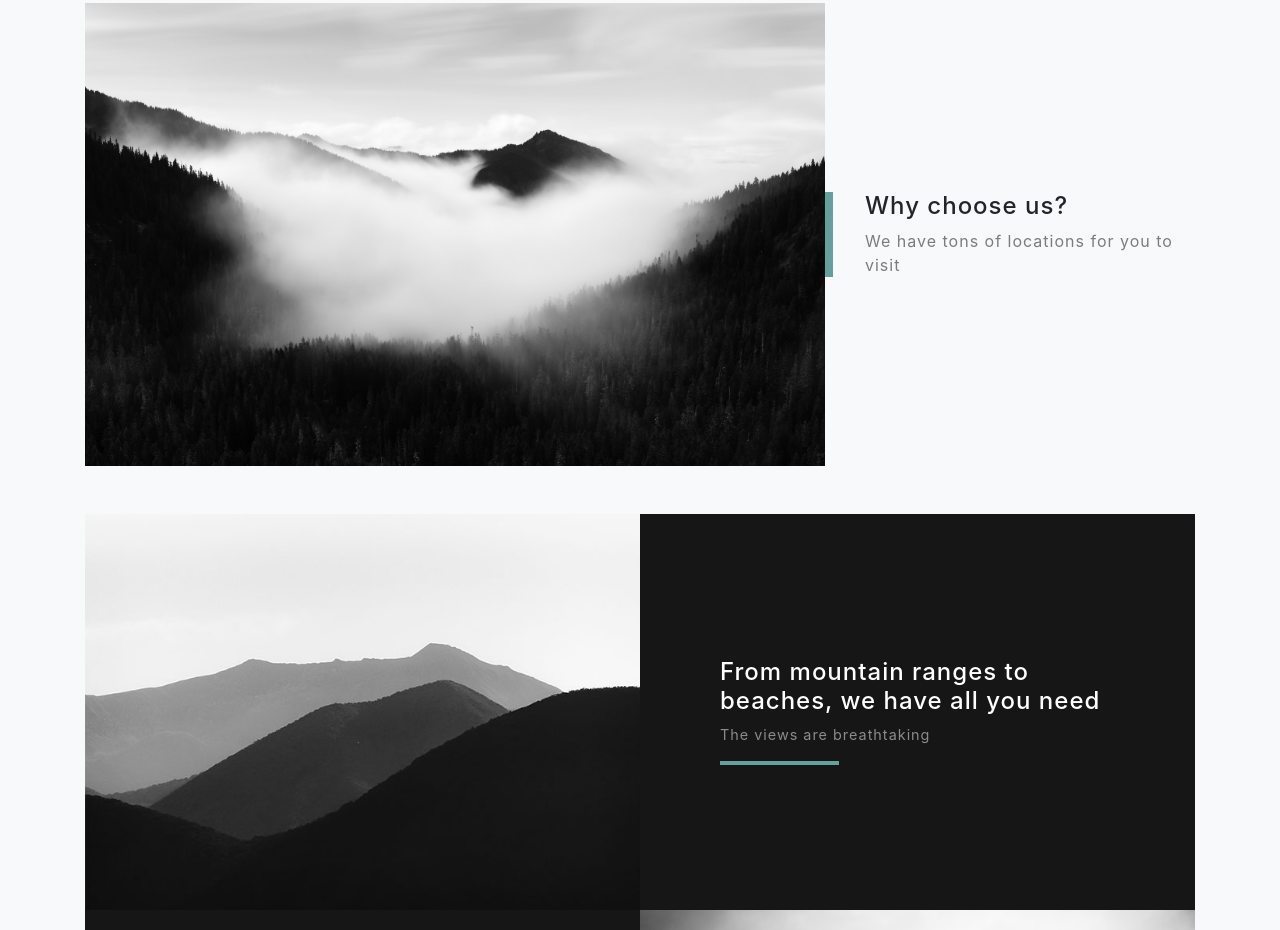
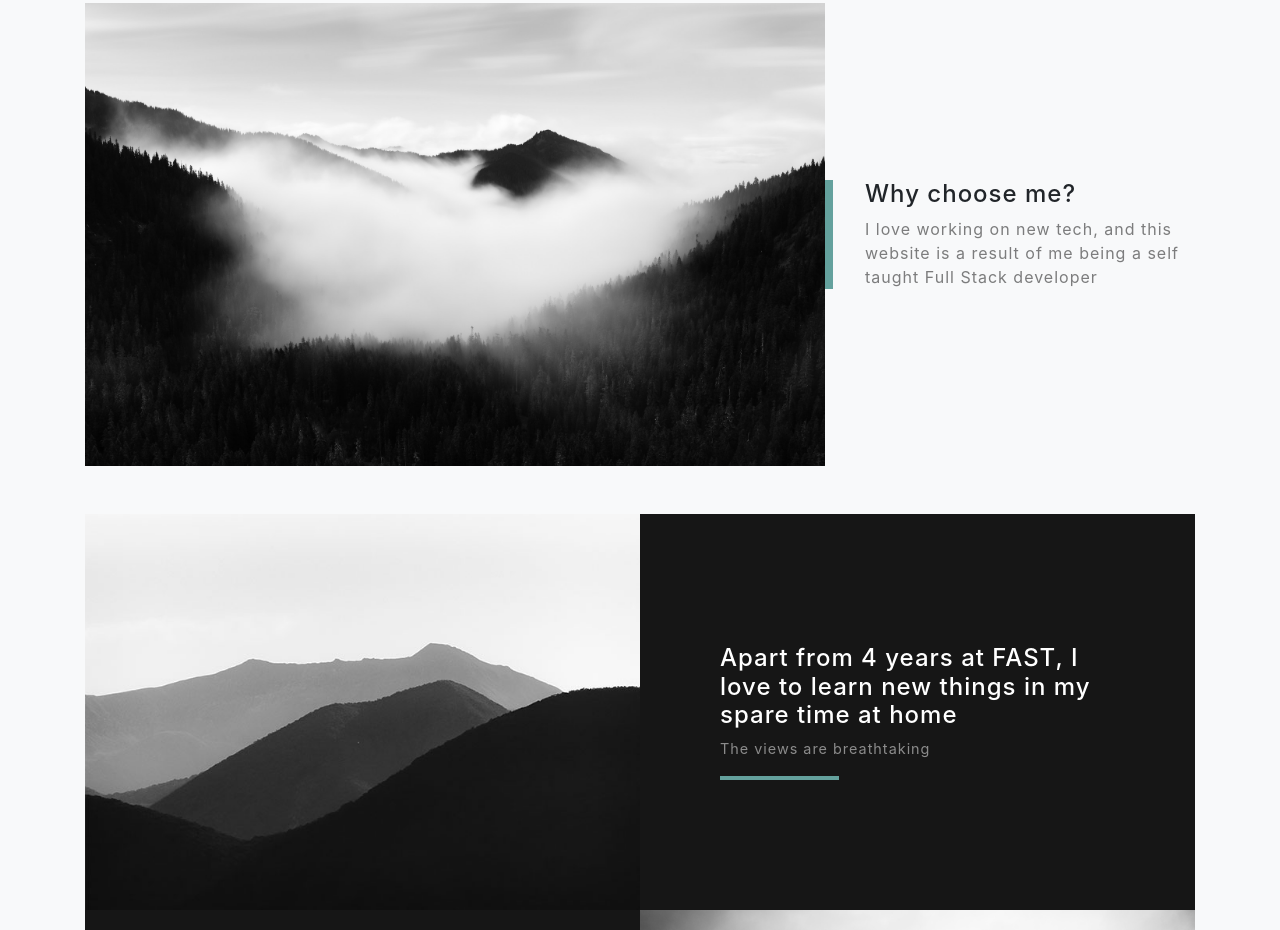
Before and after one commit to SyedSaifAli1234/syedsaifali1234.github.io, a website with bundled scripts: page index.html in a window 1280 px wide. Shown: the part 1597-2527 px from the top of the page. Built offline with nearby package versions, Linux system fonts and the light colour scheme.

Commit message:
Update index.html

```diff
--- a/index.html
+++ b/index.html
@@ -67,7 +67,7 @@
       <div class="row">
         <div class="col-lg-8 mx-auto">
           <h2 class="text-white mb-4">For you information</h2>
-          <p class="text-white-50">Check out our instagram at this
+          <p class="text-white-50">Check out my instagram at this
             <a href="https://www.instagram.com/p/B0g5J40B0Fa-cYcArHhYpWXxQFhNRobCg8Rsgc0/" target="_blank">link</a>. </p>
         </div>
       </div>
@@ -86,8 +86,8 @@
         </div>
         <div class="col-xl-4 col-lg-5">
           <div class="featured-text text-center text-lg-left">
-            <h4>Why choose us?</h4>
-            <p class="text-black-50 mb-0">We have tons of locations for you to visit</p>
+            <h4>Why choose me?</h4>
+            <p class="text-black-50 mb-0">I love working on new tech, and this website is a result of me being a self taught Full Stack developer</p>
           </div>
         </div>
       </div>
@@ -101,7 +101,7 @@
           <div class="bg-black text-center h-100 project">
             <div class="d-flex h-100">
               <div class="project-text w-100 my-auto text-center text-lg-left">
-                <h4 class="text-white">From mountain ranges to beaches, we have all you need</h4>
+                <h4 class="text-white">Apart from 4 years at FAST, I love to learn new things in my spare time at home</h4>
                 <p class="mb-0 text-white-50">The views are breathtaking</p>
                 <hr class="d-none d-lg-block mb-0 ml-0">
               </div>
```
